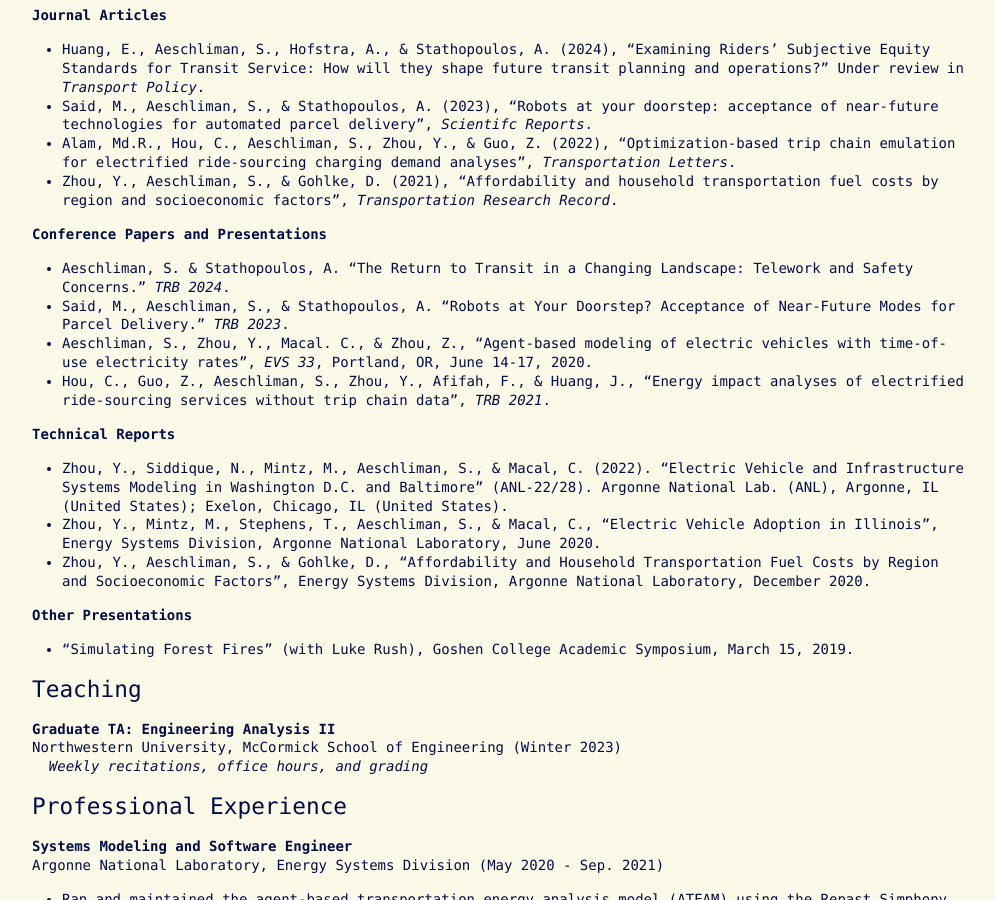
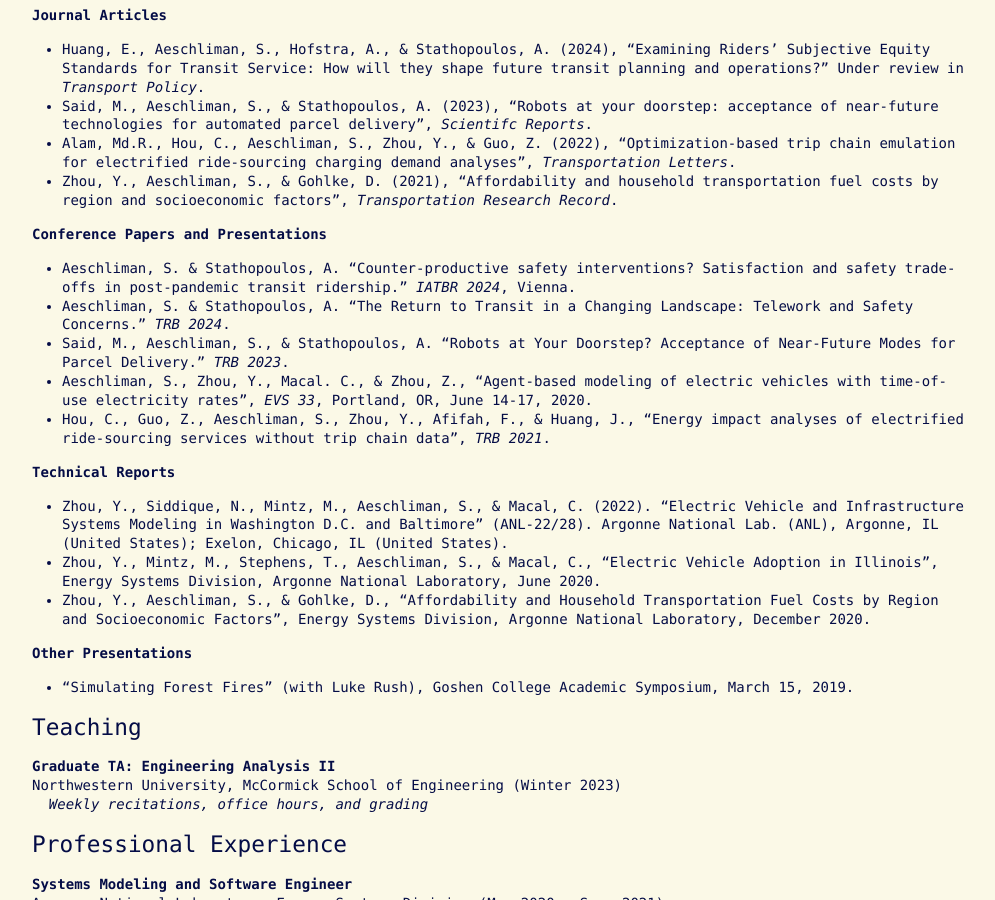
Before and after one commit to s-aeschliman/s-aeschliman.github.io, a Jekyll site: the page built from docs/cv.md, in a window 1280 px wide and 900 px high, scrolled down 490 px. Shown: the whole window, without its empty margins (138-1133 px from the left). Built offline with Jekyll 4.4.1, drawn with Linux system fonts in a browser that asks for light colours; some web fonts are replaced.

Commit message:
updated cv

```diff
--- a/docs/cv.md
+++ b/docs/cv.md
@@ -32,6 +32,7 @@ electrified ride-sourcing charging demand analyses”, *Transportation Letters*.
 and socioeconomic factors”, *Transportation Research Record*.
 
 **Conference Papers and Presentations**
+* Aeschliman, S. & Stathopoulos, A. "Counter-productive safety interventions? Satisfaction and safety trade-offs in post-pandemic transit ridership." *IATBR 2024*, Vienna.
 * Aeschliman, S. & Stathopoulos, A. “The Return to Transit in a Changing Landscape: Telework and Safety
 Concerns.” *TRB 2024*.
 * Said, M., Aeschliman, S., & Stathopoulos, A. “Robots at Your Doorstep? Acceptance of Near-Future Modes for
```
